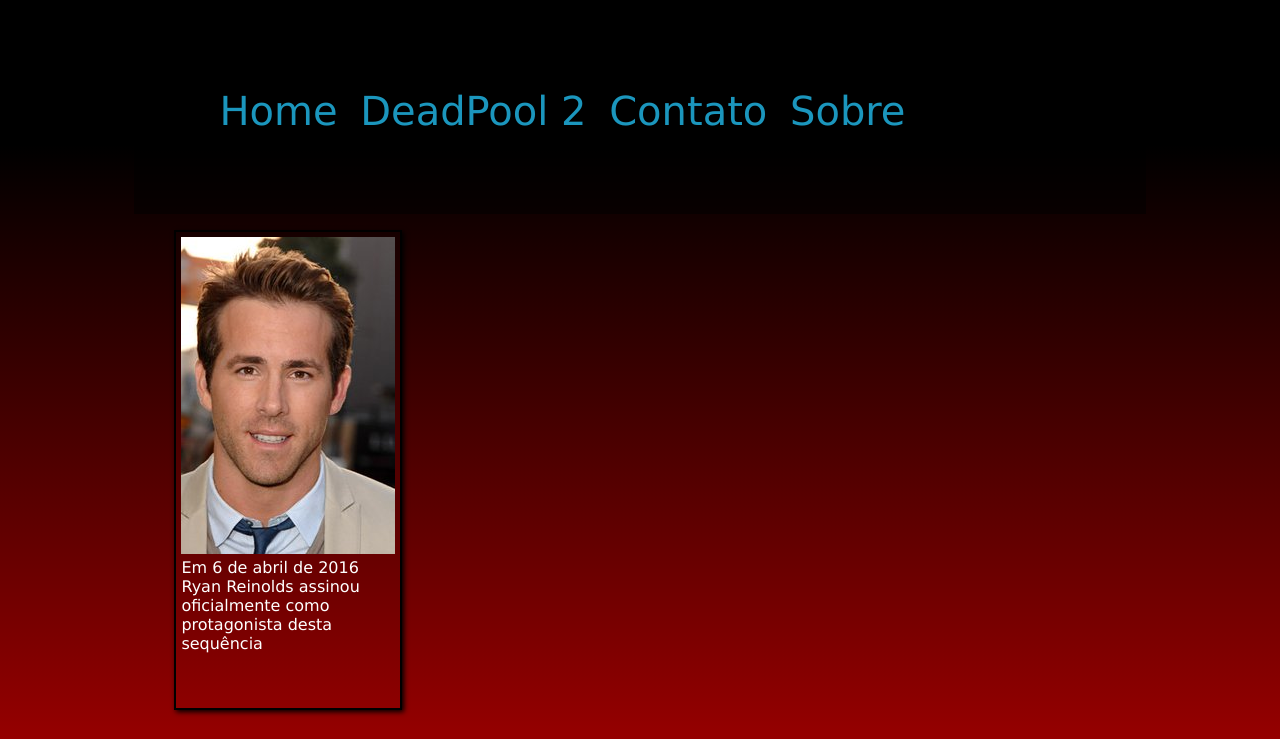
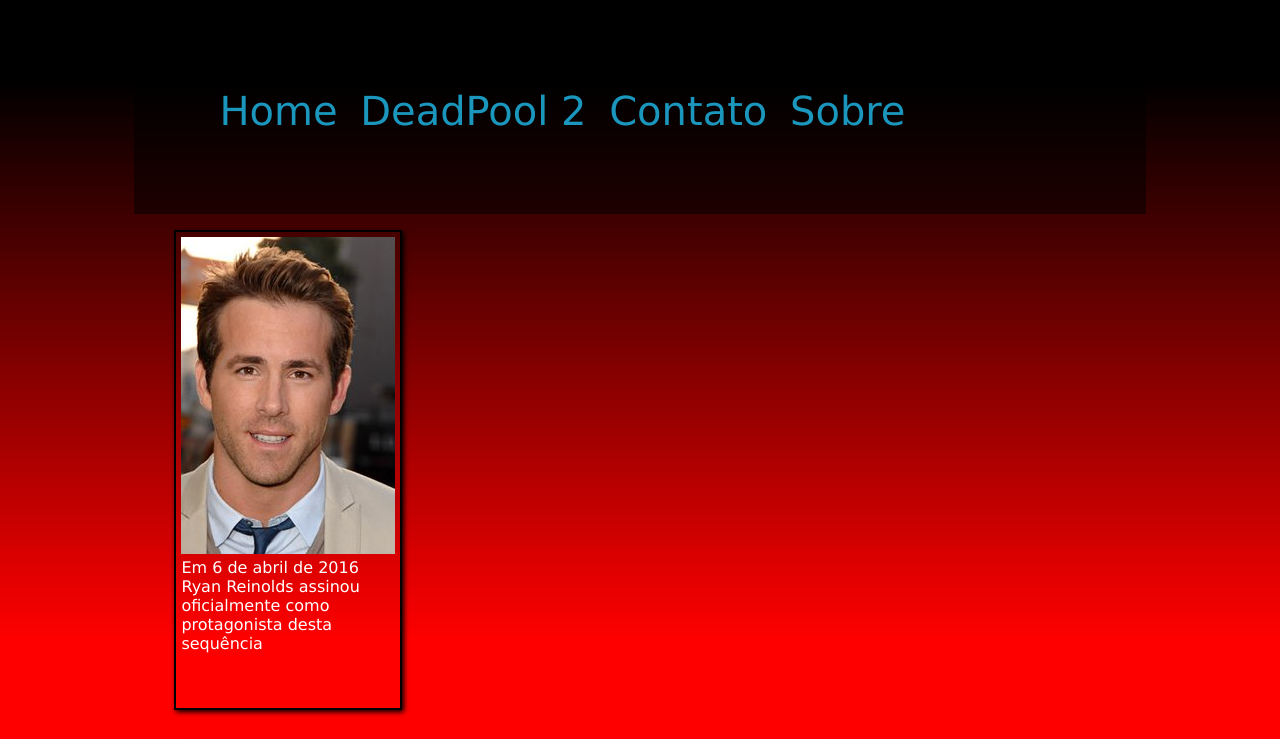
Before and after one commit to 1-TDSF/deadpool2, a plain HTML site: page Página Inicial.html in a window 1280 px wide. Shown: the top 739 px of the page. Drawn offline with Linux system fonts and the light colour scheme.

Commit message:
Versão antes da correção

```diff
--- a/css/estilo.css
+++ b/css/estilo.css
@@ -2,6 +2,7 @@ body {
   font-family: "Verdana", serif;
   background-image: linear-gradient(0deg, #ff0000 20%, #000000 90%);
   color: #ffffff;
+  background-attachment: fixed;
 }
 a {
   text-decoration-line: none;
@@ -33,11 +34,12 @@ a:HOVER  {
 }
 
 figure {
-   display: inline-block;
-   border: 2px solid #000000;
-   box-shadow: 2px 2px 5px #000000;
-   padding: 5px 5px 150px 5px;
-   position: relative;
+  display: inline-block;
+  border: 2px solid #000000;
+  box-shadow: 2px 2px 5px #000000;
+  padding: 5px 5px 150px 5px;
+  box-sizing: border-box;
+  position: relative;
  }
 
  figcaption {
```
